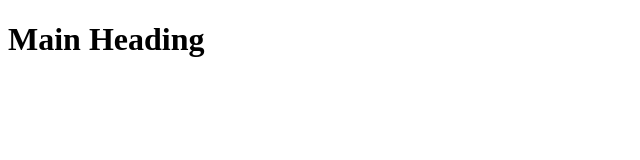
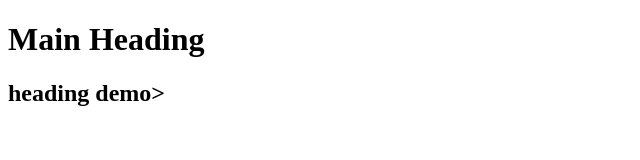
Before and after one commit to adarshals90/Transport-Management-System, a website: page views/pages/index.html in a window 1280 px wide. Shown: the whole page, without its empty margins (0-640 px from the left). Drawn offline with Linux system fonts and the light colour scheme.

Commit message:
new heading added

```diff
--- a/views/pages/index.html
+++ b/views/pages/index.html
@@ -7,5 +7,6 @@
 </head>
 <body>
     <h1>Main Heading</h1>
+    <h2>heading demo>
 </body>
 </html>
```
